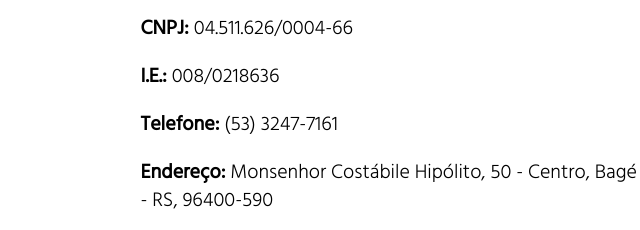
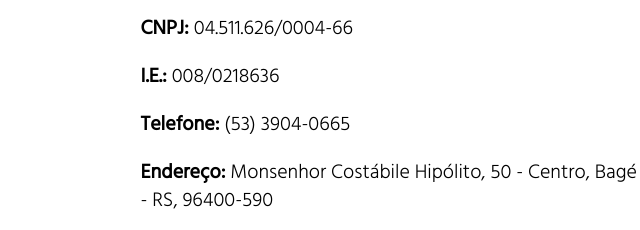
Before and after one commit to kauanoronha/infoslojaototal, a plain HTML site: page Infos/index.html in a window 1280 px wide. Shown: the part 1718-1948 px from the top of the page, 570-1210 px from the left. Drawn offline with Linux system fonts and the light colour scheme; some packages are replaced by stand-ins of ours; files whose address does not match are found by name.

Commit message:
Update index.html

```diff
--- a/Infos/index.html
+++ b/Infos/index.html
@@ -211,7 +211,7 @@
 
               <br><br>
 
-              <span class="lead"><strong>Telefone: </strong> (53) 3247-7161 </span>
+              <span class="lead"><strong>Telefone: </strong> (53) 3904-0665 </span>
 
               <br><br>
 
```
